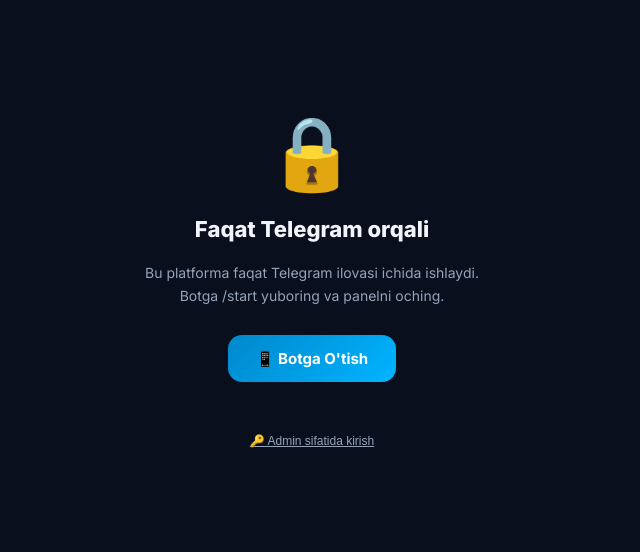
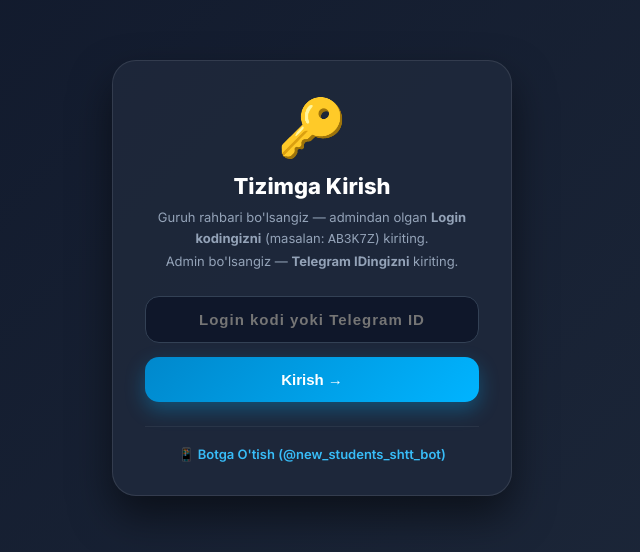
Before and after one commit to OzodbekNapasov/new-student-bot, a Next.js app in the folder apps/admin/: page / in a window 1280 px wide. Shown: the part 122-674 px from the top of the page, without its empty margins (328-968 px from the left). Built offline with nearby package versions, Linux system fonts and the light colour scheme.

Commit message:
fix(auth): support login code auth in WebApp for teachers and robust Telegram Desktop initData parsing

```diff
--- a/apps/admin/app/page.tsx
+++ b/apps/admin/app/page.tsx
@@ -2,6 +2,7 @@
 
 import { useEffect, useState } from 'react';
 import { User } from '@/lib/types';
+import { getTelegramUser, expandTelegramApp } from '@/lib/telegramAuth';
 import AdminPanel from '@/components/AdminPanel';
 import GroupLeaderPanel from '@/components/GroupLeaderPanel';
 import StudentPanel from '@/components/StudentPanel';
@@ -10,116 +11,94 @@ export default function Home() {
   const [user, setUser] = useState<User | null>(null);
   const [loading, setLoading] = useState(true);
   const [error, setError] = useState<string | null>(null);
-  const [showAdminModal, setShowAdminModal] = useState(false);
-  const [adminInputId, setAdminInputId] = useState('');
-  const [adminAuthError, setAdminAuthError] = useState('');
+  const [loginInput, setLoginInput] = useState('');
+  const [authenticating, setAuthenticating] = useState(false);
+  const [loginError, setLoginError] = useState('');
 
   useEffect(() => {
-    // Start login flow — always prioritize Telegram WebApp if available
+    expandTelegramApp();
     initAuth();
   }, []);
 
   async function initAuth() {
-    // 1. Try Telegram WebApp first (retry up to 15 times for script load)
-    let attempts = 0;
-    const maxAttempts = 15;
+    // 1. Try to get Telegram user from WebApp frame / URL
+    const tgUser = getTelegramUser();
+    if (tgUser) {
+      await performLogin({
+        telegram_id: String(tgUser.id),
+        first_name: tgUser.first_name || 'User',
+        last_name: tgUser.last_name || '',
+        username: tgUser.username || '',
+      });
+      return;
+    }
 
-    const tryTelegram = async () => {
-      attempts++;
-      const tg = (window as any).Telegram?.WebApp;
-
-      if (tg?.initDataUnsafe?.user) {
-        tg.expand();
-        tg.ready();
-        try {
-          tg.setHeaderColor('#0f172a');
-          tg.setBackgroundColor('#0f172a');
-        } catch {}
-        // Perform fresh login with Telegram user to get up-to-date role from DB
-        await performLogin(tg.initDataUnsafe.user);
-      } else if (attempts < maxAttempts) {
-        setTimeout(tryTelegram, 100);
-      } else {
-        // Not inside Telegram — check local saved session
+    // 2. Try saved local session
     const savedUser = localStorage.getItem('smp_user');
     if (savedUser) {
       try {
         const parsed = JSON.parse(savedUser);
         if (parsed?.telegram_id) {
-              // Refresh session from server
-              await performLogin({ id: parsed.telegram_id, first_name: parsed.first_name });
+          await performLogin({
+            telegram_id: parsed.telegram_id,
+            first_name: parsed.first_name,
+          });
           return;
         }
       } catch {}
     }
 
-        // Neither Telegram WebApp nor saved session
-        setError('TELEGRAM_ONLY');
+    // Neither auto Telegram user nor saved session — show clean manual login card
     setLoading(false);
   }
-    };
 
-    tryTelegram();
-  }
-
-  async function performLogin(tgUser: any) {
+  async function performLogin(params: {
+    telegram_id?: string;
+    login_code?: string;
+    first_name?: string;
+    last_name?: string;
+    username?: string;
+  }) {
+    setAuthenticating(true);
+    setLoginError('');
     try {
       const res = await fetch('/api/auth/login', {
         method: 'POST',
         headers: { 'Content-Type': 'application/json' },
-        body: JSON.stringify({
-          telegram_id: String(tgUser.id),
-          first_name: tgUser.first_name || 'User',
-          last_name: tgUser.last_name || '',
-          username: tgUser.username || '',
-          photo_url: tgUser.photo_url || '',
-        }),
+        body: JSON.stringify(params),
       });
 
-      if (!res.ok) throw new Error('Login failed');
       const data = await res.json();
+      if (!res.ok) throw new Error(data.error || 'Kirishda xatolik');
+
+      if (!data.user) throw new Error("Foydalanuvchi ma'lumoti topilmadi");
+
       setUser(data.user);
       localStorage.setItem('smp_user', JSON.stringify(data.user));
+      setError(null);
     } catch (err: any) {
+      setLoginError(err.message);
       setError(err.message);
     } finally {
+      setAuthenticating(false);
       setLoading(false);
     }
   }
 
-  async function handleAdminManualLogin(e: React.FormEvent) {
+  const handleManualSubmit = async (e: React.FormEvent) => {
     e.preventDefault();
-    setAdminAuthError('');
-    if (!adminInputId.trim()) return;
+    if (!loginInput.trim()) return;
 
-    try {
-      const res = await fetch('/api/auth/login', {
-        method: 'POST',
-        headers: { 'Content-Type': 'application/json' },
-        body: JSON.stringify({
-          telegram_id: adminInputId.trim(),
-          first_name: 'Admin',
-        }),
-      });
+    const input = loginInput.trim();
+    // If input is digits -> treat as telegram_id; if alphanumeric (6 chars like AB3K7Z) -> treat as login_code
+    if (/^\d+$/.test(input)) {
+      await performLogin({ telegram_id: input, first_name: 'Foydalanuvchi' });
+    } else {
+      await performLogin({ login_code: input });
+    }
+  };
 
-      if (!res.ok) throw new Error('Login failed');
-      const data = await res.json();
-
-      if (data.user?.role !== 'SUPER_ADMIN') {
-        setAdminAuthError('Ruxsat berilmadi: Siz Super Admin emassiz');
-        return;
-      }
-
-      setUser(data.user);
-      localStorage.setItem('smp_user', JSON.stringify(data.user));
-      setShowAdminModal(false);
-      setError(null);
-    } catch (err: any) {
-      setAdminAuthError(err.message || 'Xatolik yuz berdi');
-    }
-  }
-
-  if (loading) {
+  if (loading || authenticating) {
     return (
       <div
         style={{
@@ -132,13 +111,13 @@ export default function Home() {
         }}
       >
         <div className="spinner" style={{ width: 48, height: 48 }} />
-        <p style={{ color: 'var(--text-secondary)', fontSize: 14 }}>Yuklanmoqda...</p>
+        <p style={{ color: 'var(--text-secondary)', fontSize: 14 }}>Tizimga kirilmoqda...</p>
       </div>
     );
   }
 
-  // Not opened in Telegram & no stored session
-  if (error === 'TELEGRAM_ONLY' && !user) {
+  // Not automatically logged in — show clear, user-friendly login interface
+  if (!user) {
     return (
       <div
         style={{
@@ -147,180 +126,89 @@ export default function Home() {
           alignItems: 'center',
           justifyContent: 'center',
           minHeight: '100vh',
-          gap: 20,
-          padding: 32,
-          textAlign: 'center',
-          position: 'relative',
-        }}
-      >
-        <span style={{ fontSize: 72 }}>🔒</span>
-        <h2 style={{ fontSize: 22, fontWeight: 800 }}>Faqat Telegram orqali</h2>
-        <p style={{ color: 'var(--text-secondary)', fontSize: 14, lineHeight: 1.6 }}>
-          Bu platforma faqat Telegram ilovasi ichida ishlaydi.
-          <br />
-          Botga /start yuboring va panelni oching.
-        </p>
-
-        <a
-          href="https://t.me/new_students_shtt_bot"
-          style={{
-            display: 'inline-block',
-            background: 'linear-gradient(135deg, #0088cc, #00b4ff)',
-            color: '#fff',
-            padding: '14px 28px',
-            borderRadius: 14,
-            fontWeight: 700,
-            fontSize: 15,
-            textDecoration: 'none',
-            marginTop: 8,
-          }}
-        >
-          📱 Botga O'tish
-        </a>
-
-        {/* Secret Admin Login trigger */}
-        <button
-          onClick={() => setShowAdminModal(true)}
-          style={{
-            background: 'transparent',
-            border: 'none',
-            color: 'var(--text-secondary)',
-            fontSize: 12,
-            cursor: 'pointer',
-            marginTop: 32,
-            textDecoration: 'underline',
-          }}
-        >
-          🔑 Admin sifatida kirish
-        </button>
-
-        {showAdminModal && (
-          <div
-            style={{
-              position: 'fixed',
-              top: 0,
-              left: 0,
-              right: 0,
-              bottom: 0,
-              backgroundColor: 'rgba(0, 0, 0, 0.75)',
-              display: 'flex',
-              alignItems: 'center',
-              justifyContent: 'center',
-              padding: 16,
-              zIndex: 1000,
+          padding: 24,
+          background: 'linear-gradient(135deg, #0f172a 0%, #1e293b 100%)',
         }}
       >
         <div
           style={{
-                background: '#1e293b',
-                borderRadius: 20,
-                padding: 24,
+            background: 'rgba(30, 41, 59, 0.9)',
+            border: '1px solid rgba(255, 255, 255, 0.1)',
+            borderRadius: 24,
+            padding: 32,
             width: '100%',
-                maxWidth: 360,
-                textAlign: 'left',
-                border: '1px solid rgba(255,255,255,0.1)',
+            maxWidth: 400,
+            textAlign: 'center',
+            boxShadow: '0 20px 40px rgba(0, 0, 0, 0.5)',
           }}
         >
-              <h3 style={{ fontSize: 18, fontWeight: 700, marginBottom: 12, color: '#fff' }}>
-                🔑 Admin Kirish
-              </h3>
-              <form onSubmit={handleAdminManualLogin}>
-                <div style={{ marginBottom: 16 }}>
-                  <label
-                    style={{ display: 'block', fontSize: 13, color: '#94a3b8', marginBottom: 6 }}
-                  >
-                    Admin Telegram ID
-                  </label>
+          <div style={{ fontSize: 56, marginBottom: 12 }}>🔑</div>
+          <h2 style={{ fontSize: 22, fontWeight: 800, marginBottom: 8, color: '#fff' }}>
+            Tizimga Kirish
+          </h2>
+          <p style={{ color: '#94a3b8', fontSize: 13, lineHeight: 1.6, marginBottom: 24 }}>
+            Guruh rahbari bo'lsangiz — admindan olgan <b>Login kodingizni</b> (masalan: <code>AB3K7Z</code>) kiriting.
+            <br />
+            Admin bo'lsangiz — <b>Telegram IDingizni</b> kiriting.
+          </p>
+
+          <form onSubmit={handleManualSubmit} style={{ display: 'flex', flexDirection: 'column', gap: 14 }}>
             <input
               type="text"
-                    value={adminInputId}
-                    onChange={(e) => setAdminInputId(e.target.value)}
-                    placeholder="Telegram ID kiriting"
+              value={loginInput}
+              onChange={(e) => setLoginInput(e.target.value)}
+              placeholder="Login kodi yoki Telegram ID"
               style={{
                 width: '100%',
-                      padding: '10px 14px',
-                      borderRadius: 10,
+                padding: '14px 18px',
+                borderRadius: 14,
                 background: '#0f172a',
                 border: '1px solid #334155',
                 color: '#fff',
-                      fontSize: 14,
+                fontSize: 15,
+                fontWeight: 600,
                 outline: 'none',
+                textAlign: 'center',
+                letterSpacing: 1,
               }}
               autoFocus
             />
-                </div>
 
-                {adminAuthError && (
-                  <p style={{ color: '#ef4444', fontSize: 13, marginBottom: 12 }}>
-                    ⚠️ {adminAuthError}
+            {loginError && (
+              <p style={{ color: '#ef4444', fontSize: 13, margin: 0 }}>
+                ⚠️ {loginError}
               </p>
             )}
 
-                <div style={{ display: 'flex', gap: 10, justifyContent: 'flex-end' }}>
-                  <button
-                    type="button"
-                    onClick={() => setShowAdminModal(false)}
-                    style={{
-                      padding: '8px 16px',
-                      borderRadius: 10,
-                      background: 'transparent',
-                      color: '#94a3b8',
-                      border: '1px solid #334155',
-                      cursor: 'pointer',
-                    }}
-                  >
-                    Bekor qilish
-                  </button>
             <button
               type="submit"
+              disabled={authenticating || !loginInput.trim()}
               style={{
-                      padding: '8px 20px',
-                      borderRadius: 10,
+                width: '100%',
+                padding: '14px',
+                borderRadius: 14,
                 background: 'linear-gradient(135deg, #0088cc, #00b4ff)',
                 color: '#fff',
                 border: 'none',
-                      fontWeight: 600,
+                fontWeight: 700,
+                fontSize: 15,
                 cursor: 'pointer',
+                boxShadow: '0 8px 20px rgba(0, 180, 255, 0.3)',
               }}
             >
-                    Kirish
+              {authenticating ? '⏳ Kirilmoqda...' : 'Kirish →'}
             </button>
-                </div>
           </form>
+
+          <div style={{ marginTop: 24, paddingTop: 16, borderTop: '1px solid rgba(255,255,255,0.06)' }}>
+            <a
+              href="https://t.me/new_students_shtt_bot"
+              style={{ color: '#38bdf8', fontSize: 13, textDecoration: 'none', fontWeight: 600 }}
+            >
+              📱 Botga O'tish (@new_students_shtt_bot)
+            </a>
           </div>
         </div>
-        )}
-      </div>
-    );
-  }
-
-  if (error || !user) {
-    return (
-      <div
-        style={{
-          display: 'flex',
-          flexDirection: 'column',
-          alignItems: 'center',
-          justifyContent: 'center',
-          minHeight: '100vh',
-          gap: 16,
-          padding: 24,
-        }}
-      >
-        <span style={{ fontSize: 48 }}>⚠️</span>
-        <h2 style={{ fontSize: 20, fontWeight: 700 }}>Xatolik yuz berdi</h2>
-        <p style={{ color: 'var(--text-secondary)', textAlign: 'center', fontSize: 14 }}>
-          {error || "Foydalanuvchi ma'lumoti topilmadi"}
-        </p>
-        <button
-          className="btn btn-primary"
-          onClick={() => {
-            localStorage.removeItem('smp_user');
-            window.location.reload();
-          }}
-        >
-          Qayta urinish
-        </button>
       </div>
     );
   }
--- a/apps/admin/lib/telegramAuth.ts
+++ b/apps/admin/lib/telegramAuth.ts
@@ -23,17 +23,57 @@ export function getTelegramWebApp() {
 }
 
 export function getTelegramUser(): TelegramUser | null {
+  if (typeof window === 'undefined') return null;
+
   const tg = getTelegramWebApp();
-  if (!tg?.initDataUnsafe?.user) return null;
-  return tg.initDataUnsafe.user as TelegramUser;
+
+  // 1. Direct initDataUnsafe.user
+  if (tg?.initDataUnsafe?.user) {
+    return tg.initDataUnsafe.user as TelegramUser;
+  }
+
+  // 2. Parse tg.initData string
+  if (tg?.initData) {
+    const user = parseTelegramInitData(tg.initData);
+    if (user) return user;
+  }
+
+  // 3. Fallback: Parse URL hash / search params for Telegram WebApp data
+  try {
+    const hash = window.location.hash;
+    const search = window.location.search;
+
+    const hashParams = new URLSearchParams(hash.replace(/^#/, ''));
+    const searchParams = new URLSearchParams(search);
+
+    const tgWebAppData = hashParams.get('tgWebAppData') || searchParams.get('tgWebAppData');
+    if (tgWebAppData) {
+      const user = parseTelegramInitData(tgWebAppData);
+      if (user) return user;
+    }
+
+    const userParam = hashParams.get('user') || searchParams.get('user');
+    if (userParam) {
+      return JSON.parse(userParam) as TelegramUser;
+    }
+
+    const tgIdParam = searchParams.get('tg_id') || hashParams.get('tg_id');
+    if (tgIdParam) {
+      return { id: Number(tgIdParam), first_name: 'User' } as TelegramUser;
+    }
+  } catch {}
+
+  return null;
 }
 
 export function expandTelegramApp() {
   const tg = getTelegramWebApp();
   if (tg) {
-    tg.expand();
-    tg.ready();
-    tg.setHeaderColor('#0f172a');
-    tg.setBackgroundColor('#0f172a');
+    try {
+      tg.expand();
+      tg.ready();
+      tg.setHeaderColor('#0f172a');
+      tg.setBackgroundColor('#0f172a');
+    } catch {}
   }
 }
```
Also changed, not shown: apps/admin/app/api/auth/login/route.ts (+74 -8 lines), apps/admin/app/api/v1/bot/webhook/route.ts (+49 -34 lines). Lines whose indentation alone changed are shown as unchanged.
